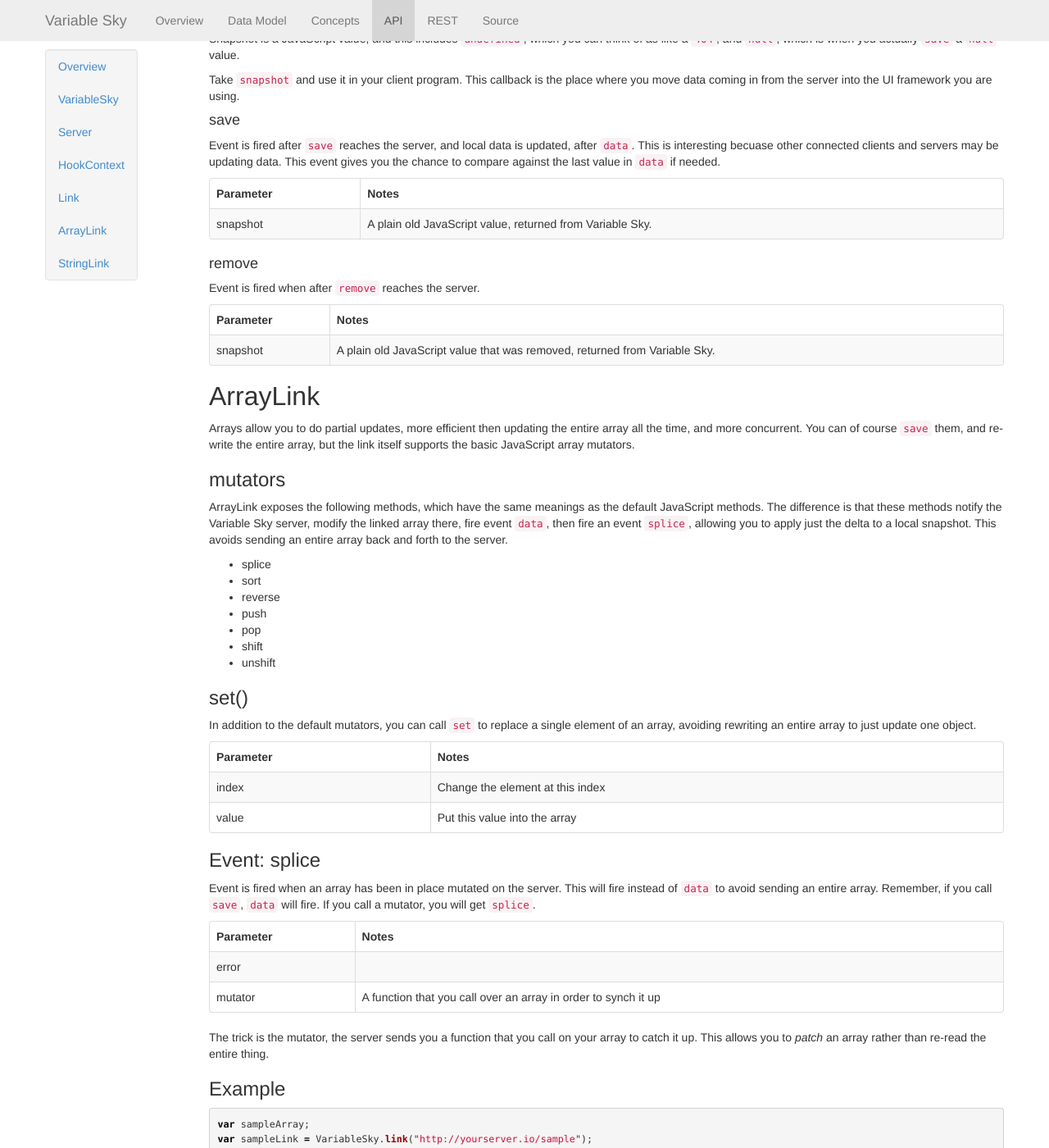
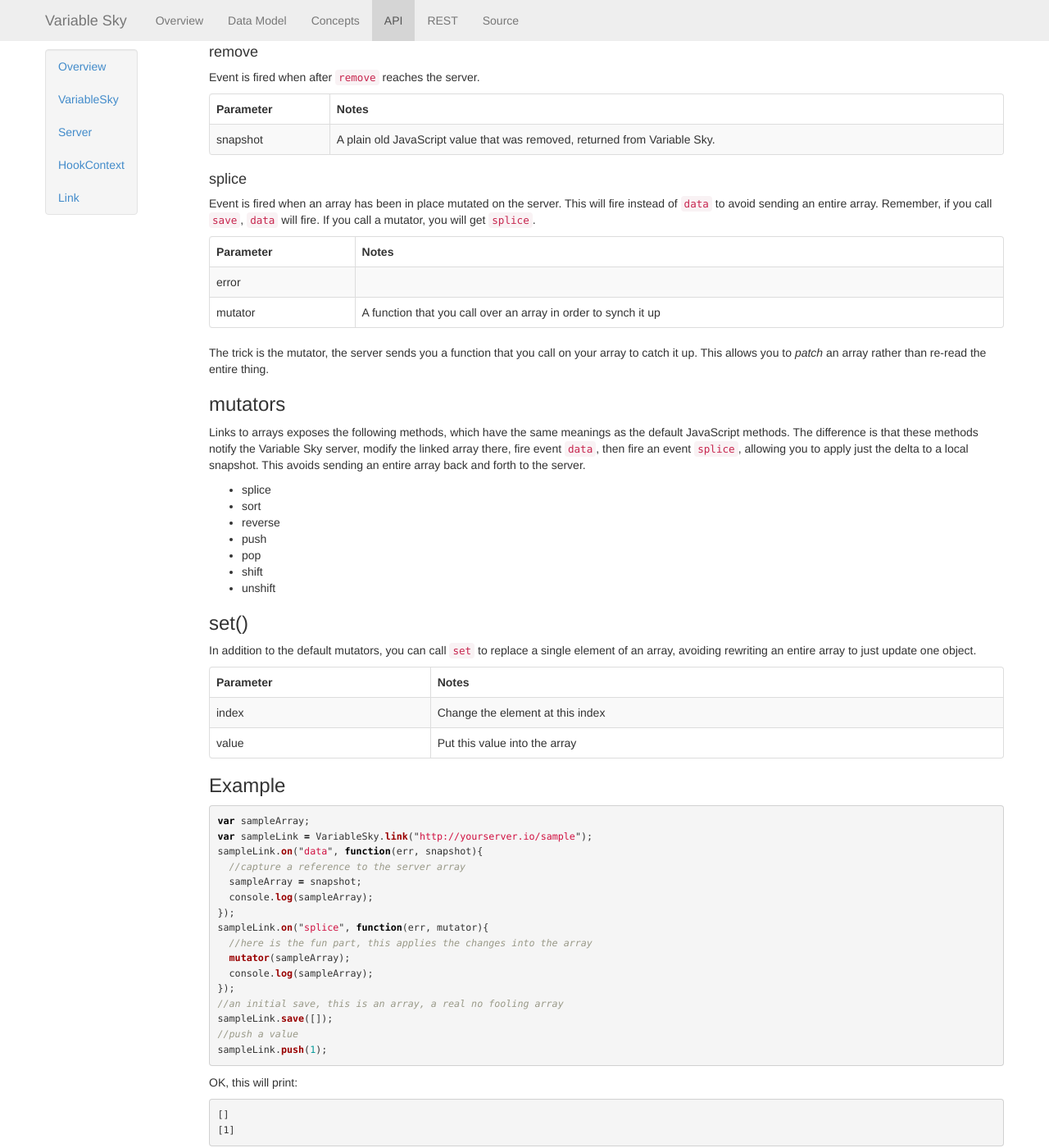
Before and after one commit to wballard/VariableSky, a Jekyll site: the page built from api.markdown, in a window 1280 px wide and 1400 px high, scrolled down 6940 px. Shown: the whole window at 82% size. Built offline with Jekyll 4.4.1, drawn with Linux system fonts in a browser that asks for light colours; Markdown is read by kramdown in place of the engine named in the settings; some of the changed lines change nothing that is shown; some of the changed text lies outside the part shown.

Commit message:
merged links

````diff
--- a/api.markdown
+++ b/api.markdown
@@ -343,18 +343,6 @@
 |error||
 |matchingLinks|An array of `Link` objects matching the query|
 
-### parent()
-Returns a `Link` representing the parent.
-
-### child()
-Returns a `Link` to a child. Sometimes you want the child data, just use
-`.` or `[]`, sometimes you want a link to the child, for example setting
-up multiple bound records in an array.
-
-|Parameter|Notes|
-|---------|-----|
-|path|A relative path, delimited by /|
-
 ### on()
 Attach an event handler to this link.
 
@@ -402,15 +390,23 @@
 |---------|-----|
 |snapshot|A plain old JavaScript value that was removed, returned from Variable Sky.|
 
+#### splice
+Event is fired when an array has been in place mutated on the server. This will
+fire instead of `data` to avoid sending an entire array. Remember, if
+you call `save`, `data` will fire. If you call a mutator, you will get
+`splice`.
 
-## ArrayLink
-Arrays allow you to do partial updates, more efficient then updating the
-entire array all the time, and more concurrent. You can of course `save`
-them, and re-write the entire array, but the link itself supports the
-basic JavaScript array mutators.
+|Parameter|Notes|
+|---------|-----|
+|error||
+|mutator|A function that you call over an array in order to synch it up|
+
+The trick is the mutator, the server sends you a function that you call
+on your array to catch it up. This allows you to _patch_ an array rather
+than re-read the entire thing.
 
 ### mutators
-ArrayLink exposes the following methods, which have the same meanings as
+Links to arrays exposes the following methods, which have the same meanings as
 the default JavaScript methods. The difference is that these methods
 notify the Variable Sky server, modify the linked array there, fire
 event `data`, then fire an event `splice`, allowing you to apply just
@@ -435,20 +431,6 @@
 |index|Change the element at this index|
 |value|Put this value into the array|
 
-### Event: splice
-Event is fired when an array has been in place mutated on the server. This will
-fire instead of `data` to avoid sending an entire array. Remember, if
-you call `save`, `data` will fire. If you call a mutator, you will get
-`splice`.
-
-|Parameter|Notes|
-|---------|-----|
-|error||
-|mutator|A function that you call over an array in order to synch it up|
-
-The trick is the mutator, the server sends you a function that you call
-on your array to catch it up. This allows you to _patch_ an array rather
-than re-read the entire thing.
 
 ### Example
 ```javascript
@@ -477,16 +459,10 @@
 [1]
 ```
 
-
-## StringLink
-Strings are a bit special, in that you will often want to edit parts of
-them, as well as allow users to concurrently edit them to allow
-collaboration. Variable Sky strings can be used as shared workspaces for
-multiple users to collaborate in real time.
-
 ### concurrentEdit()
-Enable concurrent editing on a user interface element. Simply call this
-method, and your users will engage in real time concurrent editing.
+Enable concurrent editing of a linked string on a user interface
+element. Simply call this method, and your users will engage in real
+time concurrent editing.
 
 |Parameter|Notes|
 |---------|-----|
````
